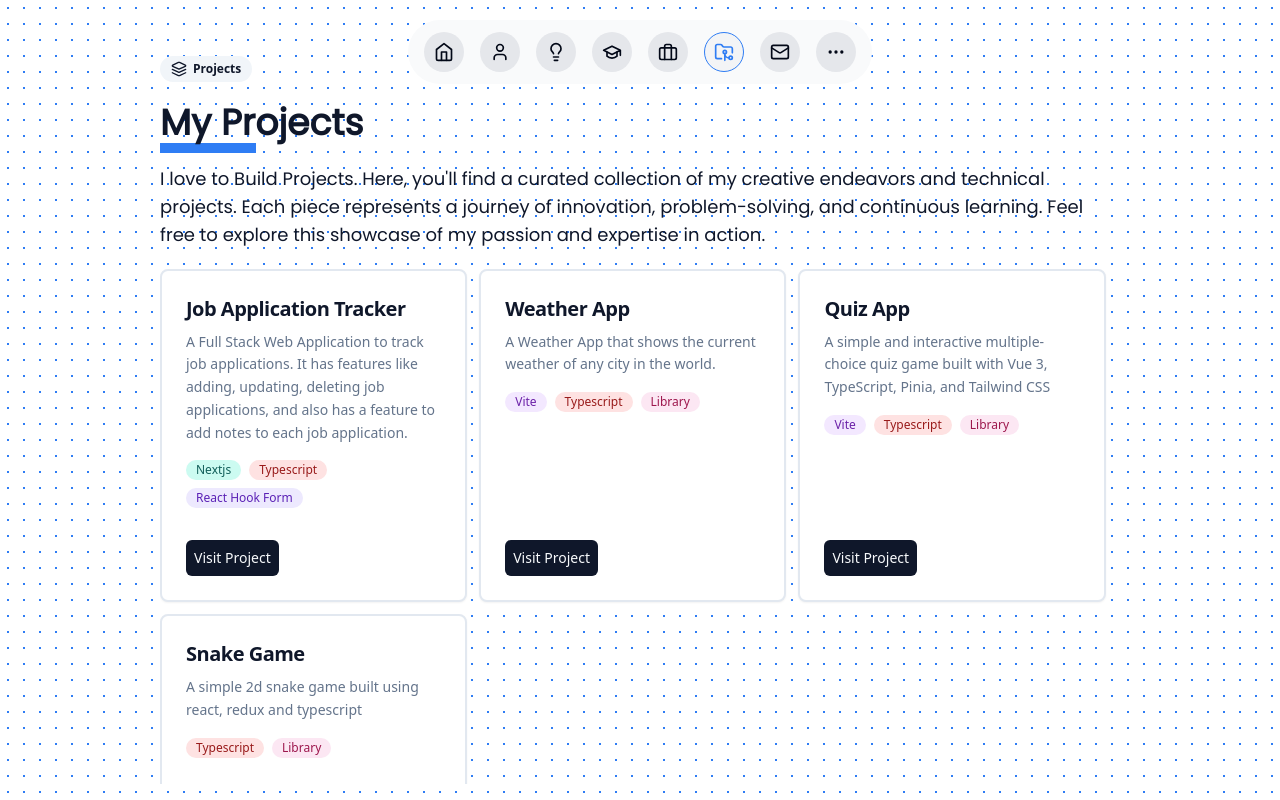
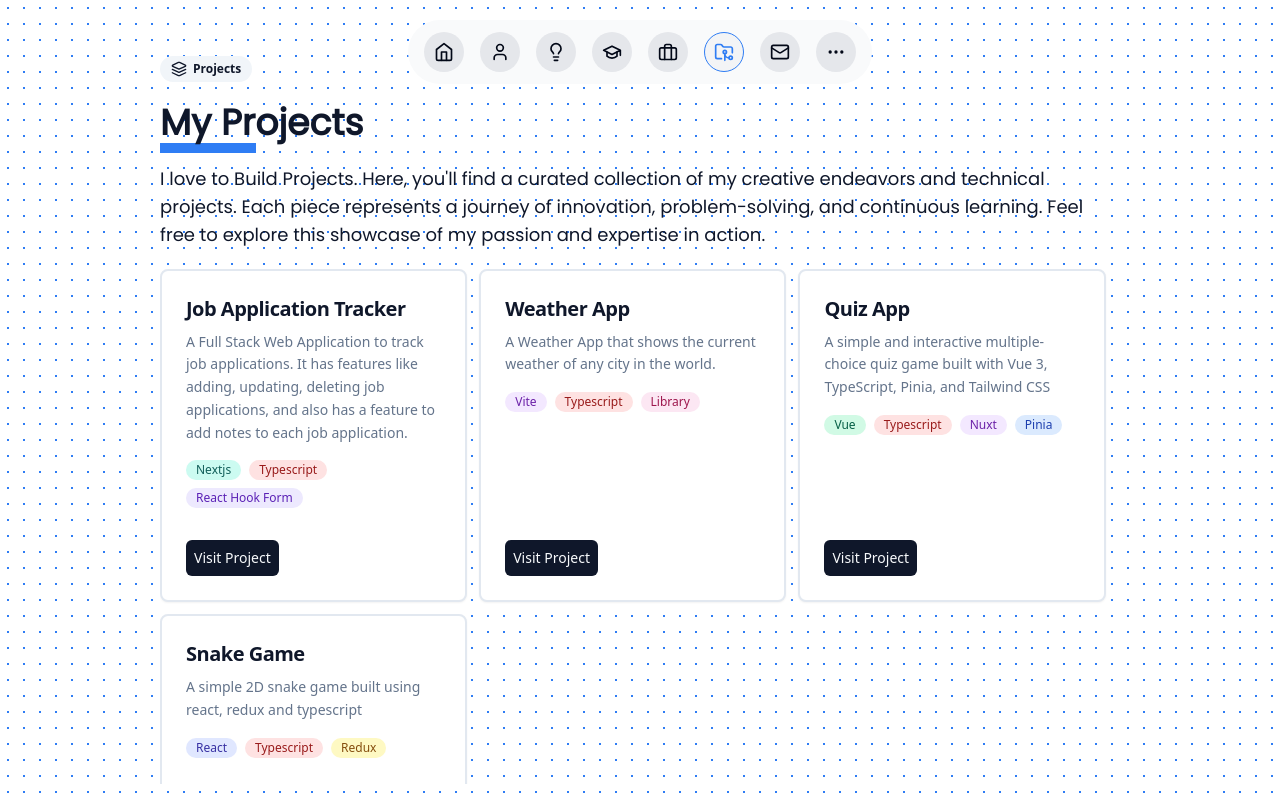
Before and after one commit to mokone-september/Portfolio, a Next.js app: page /projects in a window 1280 px wide. Built offline with nearby package versions, Linux system fonts and the light colour scheme.

Commit message:
chore : Updated writting src/app/projects and src/components

```diff
--- a/src/app/projects/page.tsx
+++ b/src/app/projects/page.tsx
@@ -28,14 +28,14 @@ const projectsPage = () => {
       title: "Quiz App",
       description:
     "A simple and interactive multiple-choice quiz game built with Vue 3, TypeScript, Pinia, and Tailwind CSS",
-      tags: ["Vite", "Typescript", "Library"],
+    tags: ["Vue", "Typescript", "Nuxt", "Pinia"],
       link: "https://quiz-nuxt-smoky.vercel.app/",
     },
     {
       title: "Snake Game",
       description:
-    "A simple 2d snake game built using react, redux and typescript",
-      tags: ["Typescript", "Library"],
+    "A simple 2D snake game built using react, redux and typescript",
+      tags: [ "React", "Typescript", "Redux"],
       link: "https://snake-game-pi-rose.vercel.app/",
     },
   ];
--- a/src/components/ProjectsCard.tsx
+++ b/src/components/ProjectsCard.tsx
@@ -42,13 +42,13 @@ const ProjectCards: React.FC<ProjectCardProps> = ({ value, num }) => {
             {value.tags.map((tag: string, index: number) => {
               const tagStyles = {
                 'Nextjs': 'bg-teal-100 text-teal-800',
-                'Freelancing': 'bg-yellow-100 text-yellow-800',
-                'Shadcn Ui': 'bg-blue-100 text-blue-800',
+                'Redux': 'bg-yellow-100 text-yellow-800',
+                'Pinia': 'bg-blue-100 text-blue-800',
                 'Typescript': 'bg-red-100 text-red-800',
                 'MySQL': 'bg-orange-100 text-orange-800',
-                'Zustand': 'bg-purple-100 text-purple-800',
-                'Supabase': 'bg-emerald-100 text-emerald-800',
-                'Npx': 'bg-indigo-100 text-indigo-800',
+                'Nuxt': 'bg-purple-100 text-purple-800',
+                'Vue': 'bg-emerald-100 text-emerald-800',
+                'React': 'bg-indigo-100 text-indigo-800',
                 'Library': 'bg-pink-100 text-pink-800',
                 'Zod': 'bg-cyan-100 text-cyan-800',
                 'Vite': 'bg-purple-100 text-purple-800',
```
